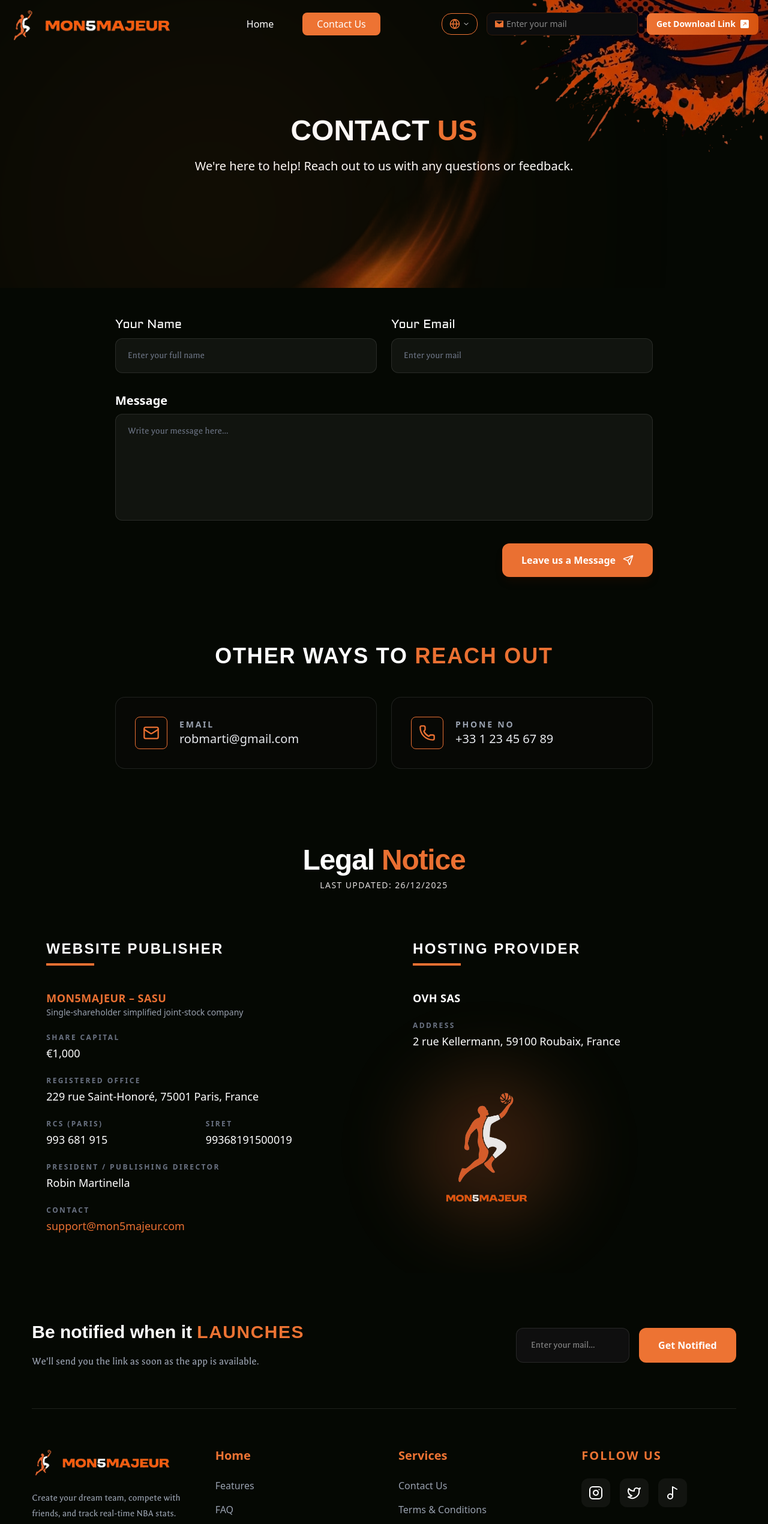
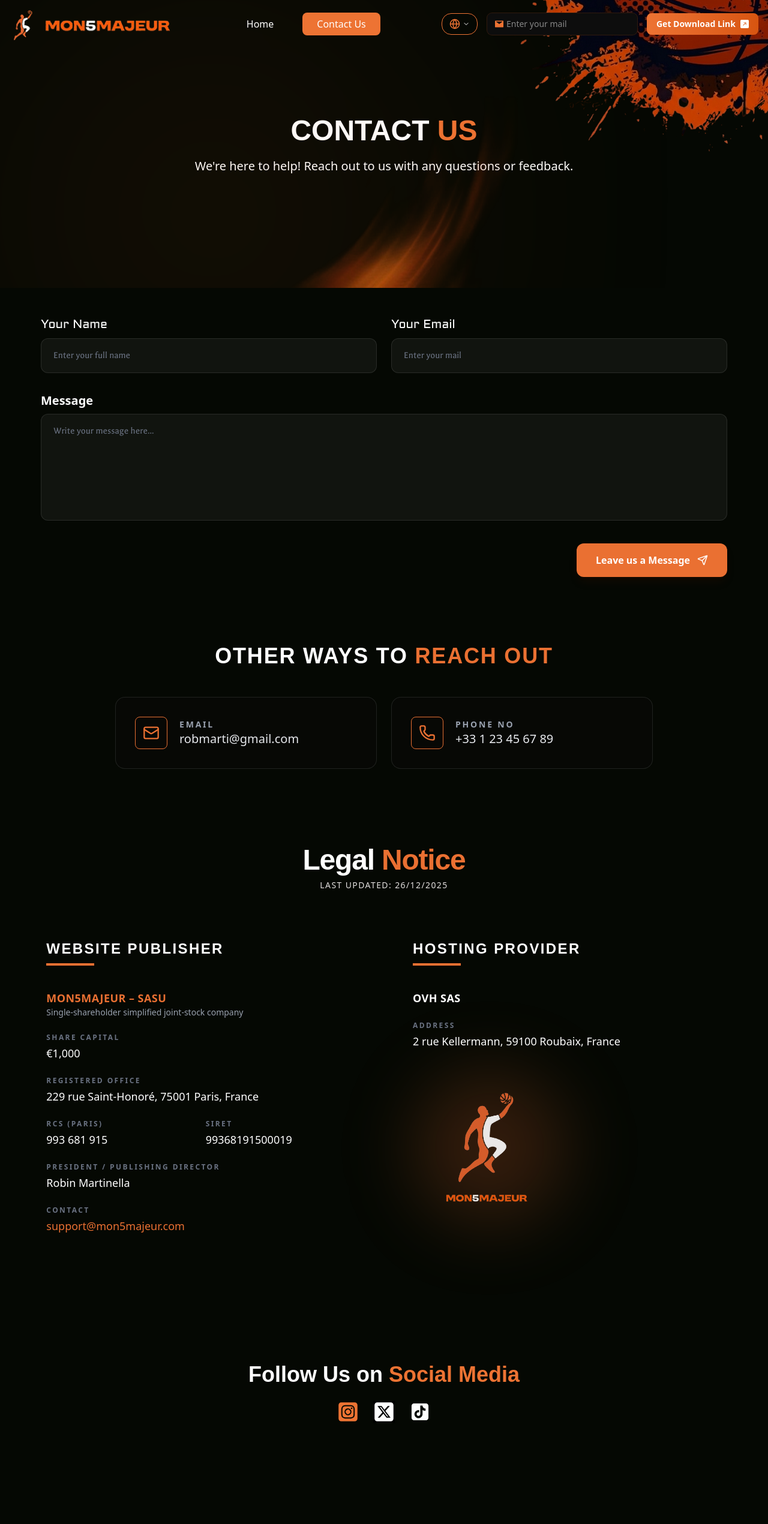
Before and after one commit to alaminislam34/mon5-landing, a Next.js app: page /contact in a window 1280 px wide. Shown: the top 2541 px of the page at 60% size. Built offline with nearby package versions, Linux system fonts and the light colour scheme; a web font is replaced by a local one.

Commit message:
added all pages

```diff
--- a/src/app/contact/components/ContactFrom.jsx
+++ b/src/app/contact/components/ContactFrom.jsx
@@ -20,7 +20,7 @@
 
   return (
     <section className="bg-transparent py-12 px-4">
-      <div className="max-w-4xl mx-auto">
+      <div className="max-w-380 w-11/12 mx-auto">
         <form onSubmit={handleSubmit} className="space-y-8">
           {/* Top Row: Name and Email */}
           <div className="grid grid-cols-1 md:grid-cols-2 gap-6">
--- a/src/app/contact/components/SocialSection.jsx
+++ b/src/app/contact/components/SocialSection.jsx
@@ -1,11 +1,21 @@
-import React from 'react'
+import { FaSquareInstagram, FaSquareXTwitter } from "react-icons/fa6";
+import { AiFillTikTok } from "react-icons/ai";
 
 function SocialSection() {
   return (
-    <div>
-
-    </div>
-  )
+    <section className="relative min-h-100 flex items-center justify-center">
+      <div className="max-w-380 mx-auto w-11/12 flex flex-col items-center justify-center">
+        <h1 className="text-2xl md:text-3xl lg:text-4xl font-semibold">
+          Follow Us on <span className="text-primary1">Social Media</span>
+        </h1>
+        <div className="*:text-4xl flex items-center gap-6 flex-row justify-center mt-6 ">
+          <FaSquareInstagram className="text-primary1" />
+          <FaSquareXTwitter className="bg-black shadow" />
+          <AiFillTikTok />
+        </div>
+      </div>
+    </section>
+  );
 }
 
-export default SocialSection
+export default SocialSection;
--- a/src/app/contact/page.jsx
+++ b/src/app/contact/page.jsx
@@ -5,6 +5,7 @@
 import ContactForm from "./components/ContactFrom";
 import ContactPage from "./components/ContactPage";
 import LegalNotice from "./components/LegalNotice";
+import SocialSection from "./components/SocialSection";
 
 function ContactUs() {
   return (
@@ -14,6 +15,7 @@
       <ContactForm />
       <ContactPage />
       <LegalNotice />
+      <SocialSection />
     </div>
   );
 }
```
